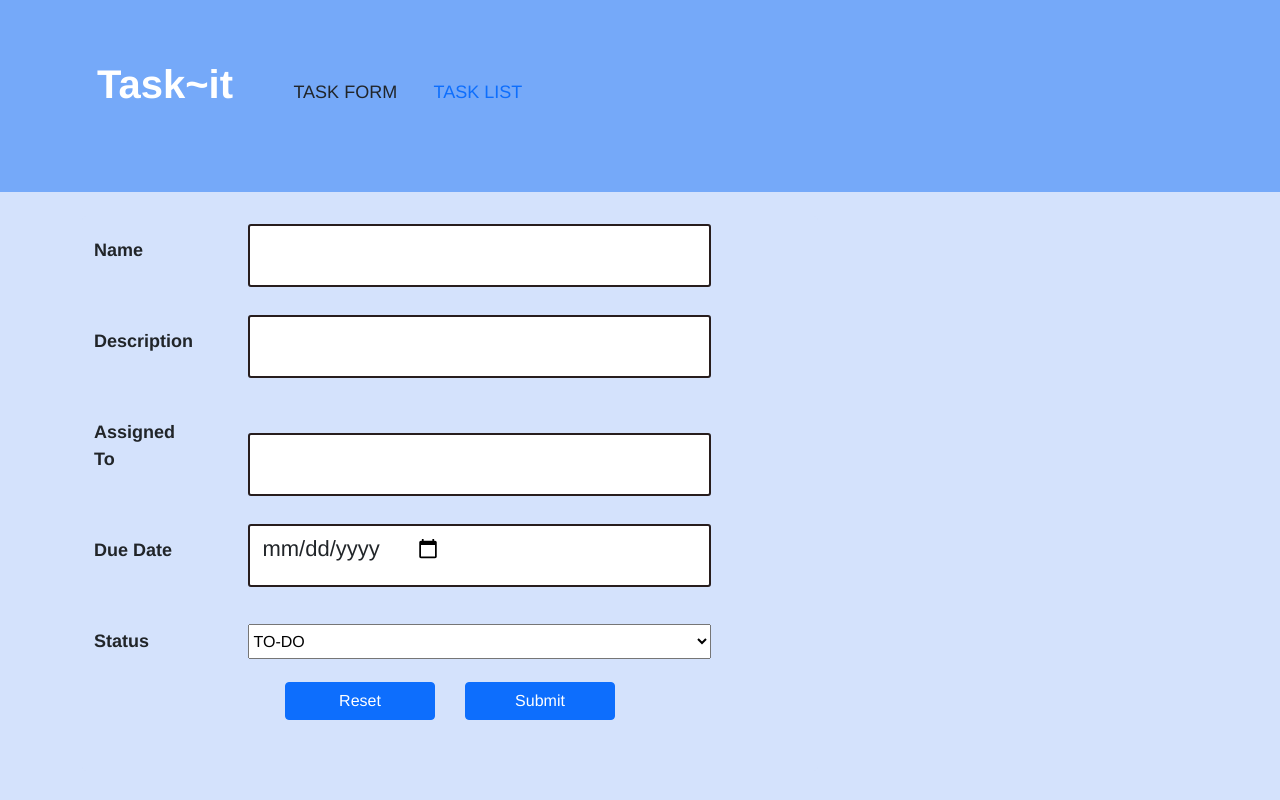
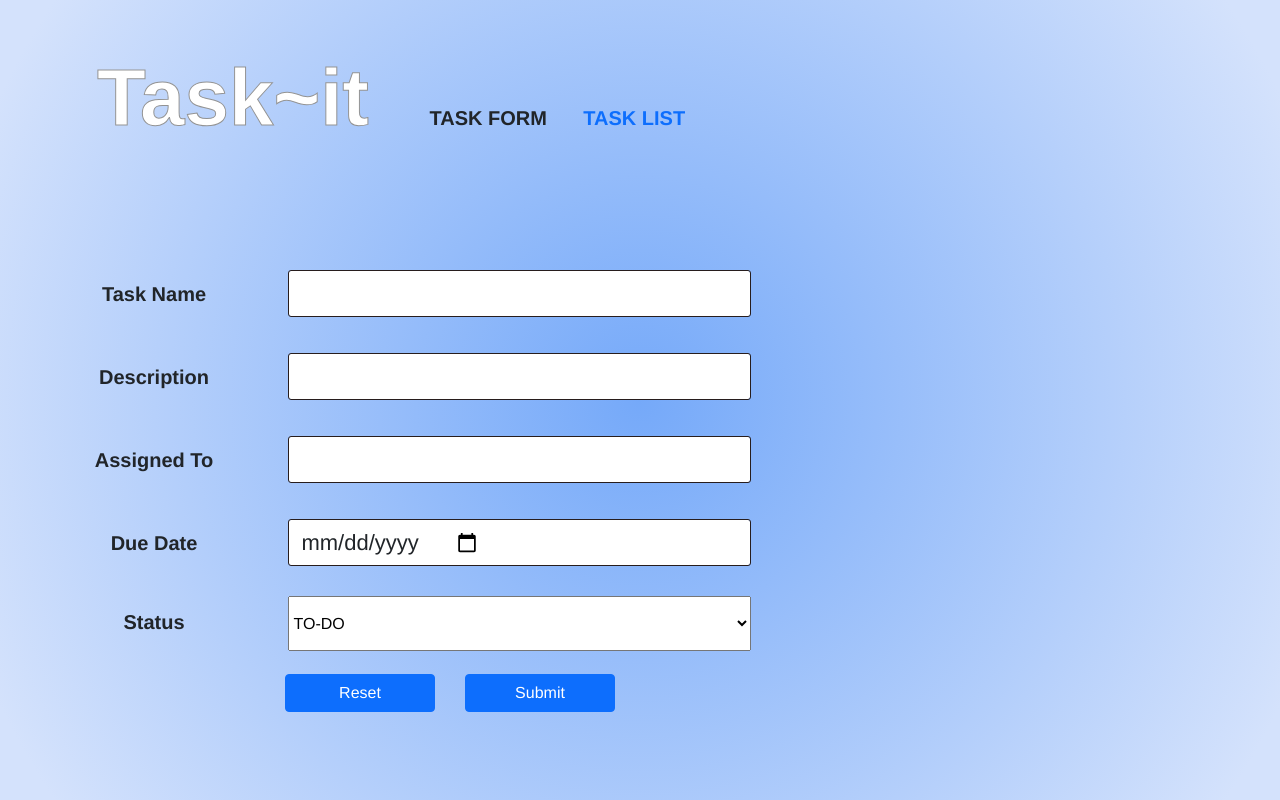
Before and after one commit to melvieira/TaskAppV2, a plain HTML site: page index.html in a window 1280 px wide. Drawn offline with nearby package versions, Linux system fonts and the light colour scheme.

Commit message:
CSS changes

```diff
--- a/css/style.css
+++ b/css/style.css
@@ -4,8 +4,7 @@ h1 {
 }
 
 nav {
-  padding: 40px 25px;
-  background-color: #75a9f9;
+  padding: 30px 25px;
 }
 
 nav ul li {
@@ -14,18 +13,24 @@ nav ul li {
 nav ul li a {
   text-transform: uppercase;
   text-decoration: none;
-  font-size: 18px;
-  color: black;
+  font-size: 20px;
+  font-weight: bolder;
   padding-left: 80px;
 }
 nav li h1 {
   color: white;
-  font-size: 40px;
+  font-size: 80px;
   font-weight: bolder;
+  -webkit-text-stroke: 1px rgb(147, 147, 147);
 }
 
 body {
-  background-color: #d4e2fc;
+  background: radial-gradient(
+    circle,
+    rgba(2, 0, 36, 1) 0%,
+    rgba(117, 169, 249, 1) 0%,
+    rgba(212, 226, 252, 1) 94%
+  );
   font-family: Helvetica, "Times New Roman", Times, serif;
   display: center;
   align-items: center;
@@ -33,36 +38,34 @@ body {
   min-height: 100vh;
   margin: 0;
 }
-/* .hero-image {
-  background-image: url(https://i.pinimg.com/originals/a5/2e/3e/a52e3ead549f0fef288d9d074b979df2.jpg);
-} */
 
 label {
   display: inline-flex;
   position: relative;
-  font-size: 18px;
+  font-size: 20px;
   padding-right: 70px;
-  width: 150px;
+  width: 190px;
   justify-content: center;
   align-items: center;
-  font-weight: bolder;
+  font-weight: 600;
 }
 
 #form {
-  background-color: #d4e2fc;
   border: none;
 }
 
 .form-control {
   margin-bottom: 10px;
-  padding-bottom: 20px;
+  margin-top: 10px;
   position: relative;
-  background-color: #d4e2fc;
+
+  background-color: transparent;
   border: none;
 }
 
 .form-control label {
   display: inline-block;
+  text-align: center;
   margin-bottom: 5px;
   padding-top: 15px;
 }
@@ -70,10 +73,7 @@ label {
 .form-control input {
   width: 65%;
   background-color: white;
-}
-
-.form-control input {
-  border: 2px solid #271d1d;
+  border: 1px solid #271d1d;
   border-radius: 3px;
   display: inline-flex;
   position: center;
@@ -94,9 +94,10 @@ label {
 }
 
 .statusUpdate {
-  height: 35px;
+  height: 55px;
   width: 65%;
 }
+
 .buttonGroup {
   display: flex;
   position: relative;
@@ -116,9 +117,9 @@ label {
 }
 
 #tasksList li {
-  background-color: #d4e2fc;
   border: none;
   display: inline-flex;
   position: relative;
   justify-content: center;
+  margin: 30px;
 }
--- a/index.html
+++ b/index.html
@@ -35,7 +35,7 @@
 
               <form id="form" class="form-control" name="form-main">
                 <div class="mb-3">
-                  <label for="exampleInputName" class="form-label">Name</label>
+                  <label for="exampleInputName" class="form-label">Task Name</label>
                   <input
                     type="text"
                     class="form-control"
@@ -104,7 +104,7 @@
 <br/>
 
                 <div class="buttonGroup">
-                <button type="reset" class="btn btn-primary">Reset</button>
+                <button type="reset" class="btn btn-primary resetBtn">Reset</button>
                 <button type="submit" class="btn btn-primary">Submit</button>
               </div>
               </form>
--- a/js/taskManager.js
+++ b/js/taskManager.js
@@ -6,7 +6,6 @@ function createTaskHtml(name, description, assignedTo, dueDate, status, id){
     `<li id=${id} class="list-group-item">
         <div class="card" style="width: 20em">
         <div class="card-body">
-        ID#:<span>${id}</span>
             <h3 class="card-title">${name}</h3>
             <hr>
             <h5 class="card-text">Assigned To: ${assignedTo}</h4>
@@ -23,7 +22,6 @@ function createTaskHtml(name, description, assignedTo, dueDate, status, id){
         `<li id=${id} class="list-group-item">
             <div class="card" style="width: 20em">
             <div class="card-body">
-            ID#:<span>${id}</span>
                 <h3 class="card-title">${name}</h3>
                 <hr>
                 <h5 class="card-text">Assigned To: ${assignedTo}</h4>
```
